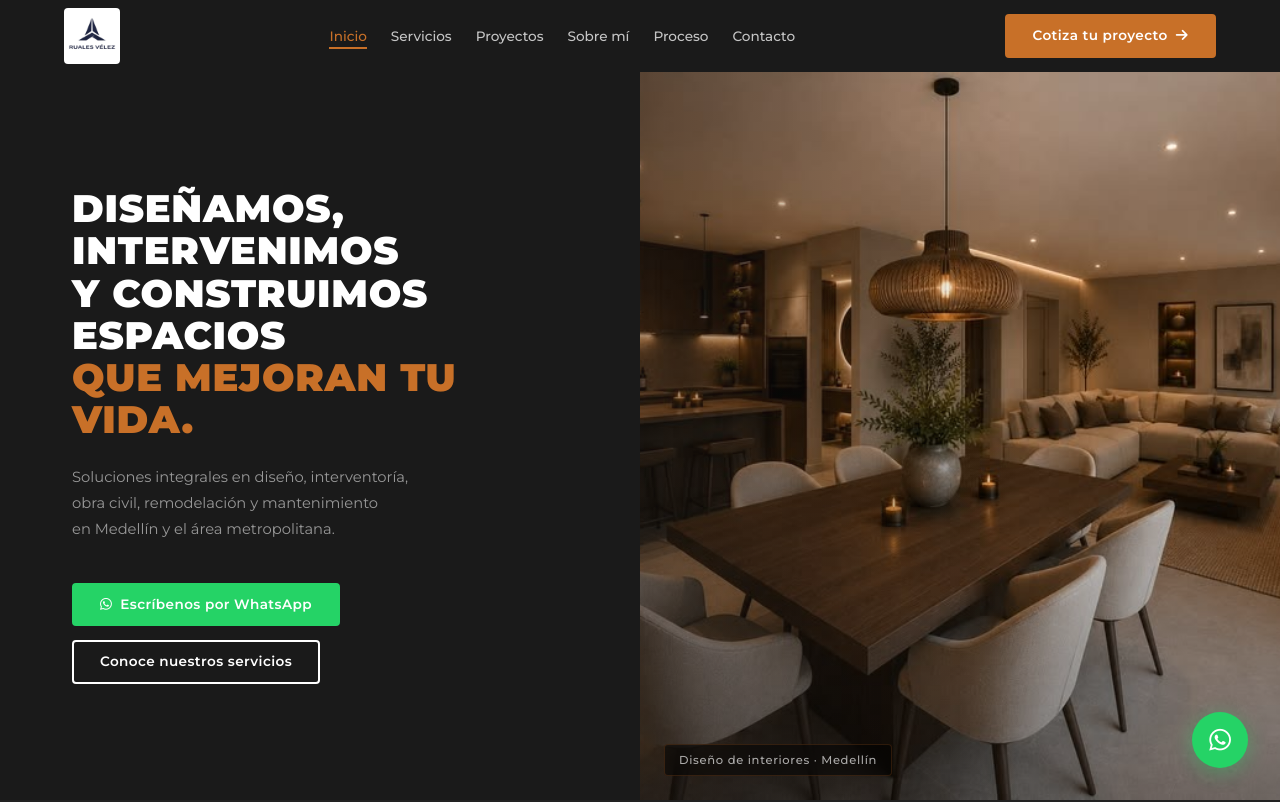
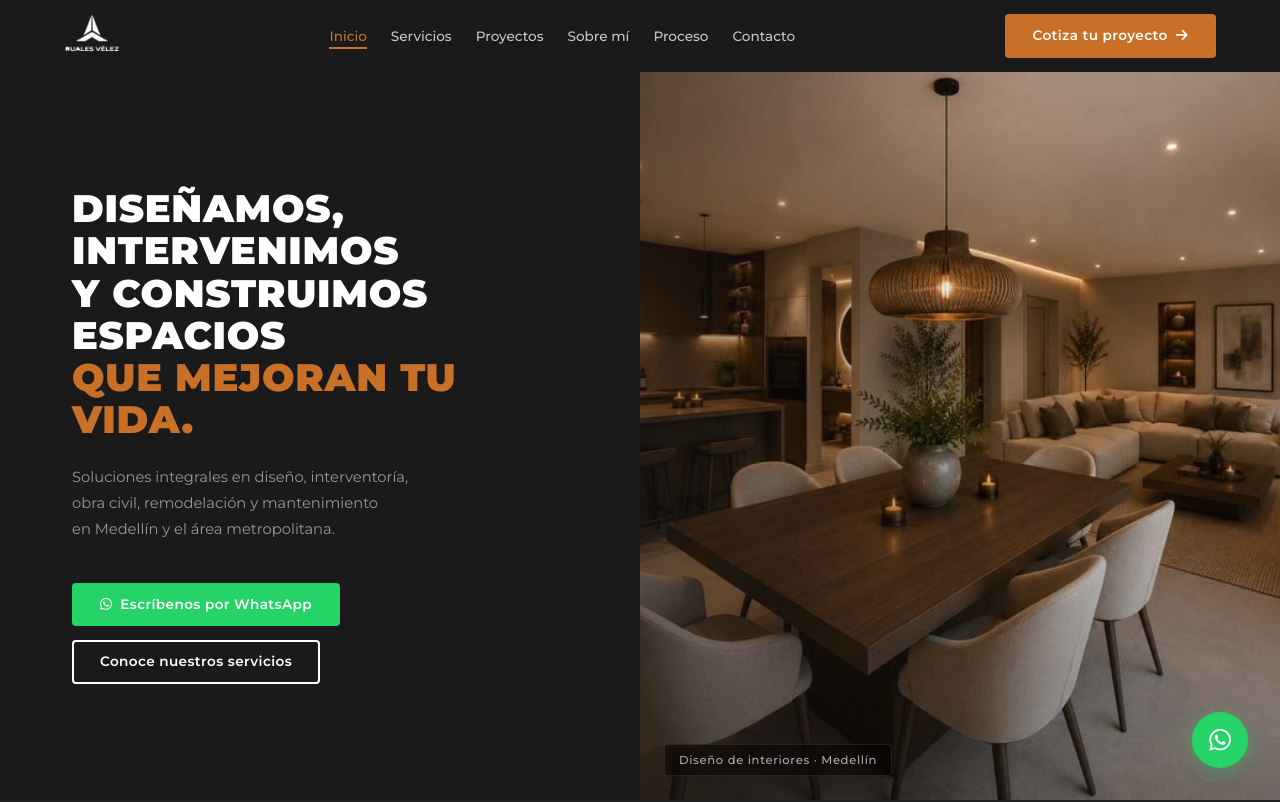
Before and after one commit to Menguiza/ruales-velez-website, a plain HTML site: page index.html in a window 1280 px wide. Shown: the top 802 px of the page. Drawn offline with Linux system fonts and the light colour scheme.

Commit message:
fix: logo PNG con transparencia, blanco sobre fondo oscuro

```diff
--- a/css/style.css
+++ b/css/style.css
@@ -143,9 +143,7 @@ address { font-style: normal; }
 .nav-logo  {
   width: 56px; height: 56px;
   object-fit: contain;
-  border-radius: var(--radius);
-  background: var(--white);
-  padding: 4px;
+  filter: brightness(0) invert(1);
 }
 
 .nav-links {
@@ -479,9 +477,7 @@ address { font-style: normal; }
 .footer-logo {
   width: 80px; height: 80px;
   object-fit: contain;
-  background: var(--white);
-  border-radius: var(--radius-lg);
-  padding: 8px;
+  filter: brightness(0) invert(1);
 }
 .footer-brand-desc {
   font-size: 0.84rem;
--- a/index.html
+++ b/index.html
@@ -17,7 +17,7 @@
   <meta property="og:url" content="https://menguiza.github.io/ruales-velez-website/" />
   <meta property="og:title" content="Ruales Vélez | Arquitectura, Diseño e Interventoría en Medellín" />
   <meta property="og:description" content="Transformamos espacios que mejoran tu vida. Más de 10 años de experiencia en diseño, interventoría y construcción en Medellín." />
-  <meta property="og:image" content="https://menguiza.github.io/ruales-velez-website/assets/logo.jpeg" />
+  <meta property="og:image" content="https://menguiza.github.io/ruales-velez-website/assets/logo.png" />
   <meta property="og:locale" content="es_CO" />
   <meta property="og:site_name" content="Ruales Vélez" />
 
@@ -90,7 +90,7 @@
     <nav class="nav-container" aria-label="Navegación principal">
 
       <a href="#inicio" class="nav-brand" aria-label="Ruales Vélez — Inicio">
-        <img src="assets/logo.jpeg" alt="Logo Ruales Vélez" class="nav-logo" width="56" height="56" />
+        <img src="assets/logo.png" alt="Logo Ruales Vélez" class="nav-logo" width="56" height="56" />
       </a>
 
       <button class="nav-toggle" id="nav-toggle"
@@ -410,7 +410,7 @@
 
       <div class="footer-brand">
         <a href="#inicio" aria-label="Ruales Vélez — volver al inicio">
-          <img src="assets/logo.jpeg" alt="Logo Ruales Vélez" class="footer-logo" width="80" height="80" loading="lazy" />
+          <img src="assets/logo.png" alt="Logo Ruales Vélez" class="footer-logo" width="80" height="80" loading="lazy" />
         </a>
         <p class="footer-brand-desc">Arquitectura, Diseño e Interventoría.</p>
       </div>
```
Also changed, not shown: assets/logo.png (added).
